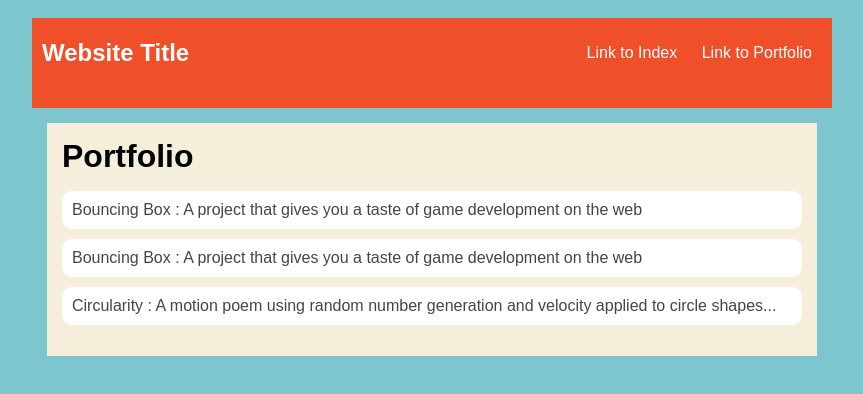
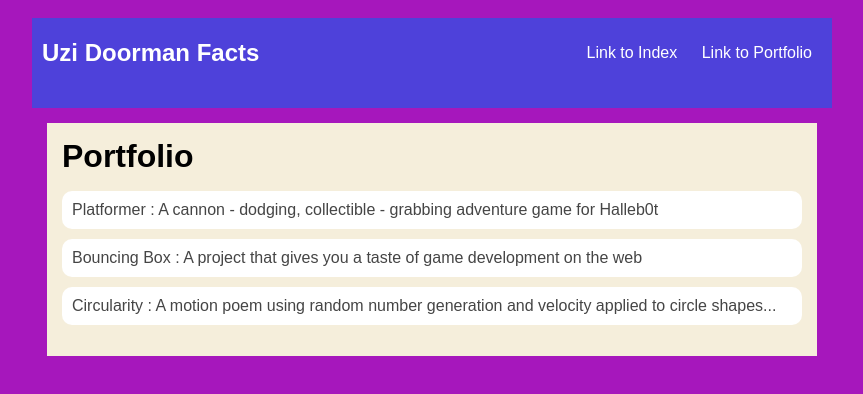
Before and after one commit to Nola103/Nola103.github.io, a plain HTML site: page portfolio.html in a window 1280 px wide. Shown: the whole page, without its empty margins (208-1071 px from the left). Drawn offline with Linux system fonts and the light colour scheme.

Commit message:
UziDoorman

```diff
--- a/portfolio.html
+++ b/portfolio.html
@@ -1,6 +1,6 @@
 <div id="all-contents">
     <nav>
-        <h1>Website Title</h1>
+        <h1>Uzi Doorman Facts</h1>
         <link rel="stylesheet" href="style.css">
         <ul id="nav-ul">
             <li class="nav-li">
@@ -37,7 +37,7 @@
                             <h1>Portfolio</h1>
                             <ul id="portfolio">
                                 <ul id="portfolio">
-                                    <li><a href="project<li><a href="projects/bouncing-box/">Bouncing Box : A project that gives you a taste of game development on the web </a></li>
+                                    <li><a href="projects/platformer/">Platformer : A cannon - dodging, collectible - grabbing adventure game for Halleb0t</a></li>
                                     <li><a href="projects/bouncing-box/">Bouncing Box : A project that gives you a taste of game development on the web </a></li>
                                     <li><a href="projects/circularity/">Circularity : A motion poem using random number generation and velocity applied to circle shapes...</a></li>
 
--- a/style.css
+++ b/style.css
@@ -1,5 +1,5 @@
 body {
-    background: rgb(125, 198, 205);
+    background: #a617bc;
     color: rgb(45, 45, 45);
     padding: 10px;
     font-family: arial;
@@ -11,7 +11,7 @@ body {
 
 /* navigation menu */
 nav {
-    background: rgb(239, 80, 41);
+    background: #4e41da;
    margin: 0 auto;
     display: flex;
     padding: 10px;
```
Also changed, not shown: index.html (+1 -1 lines).
